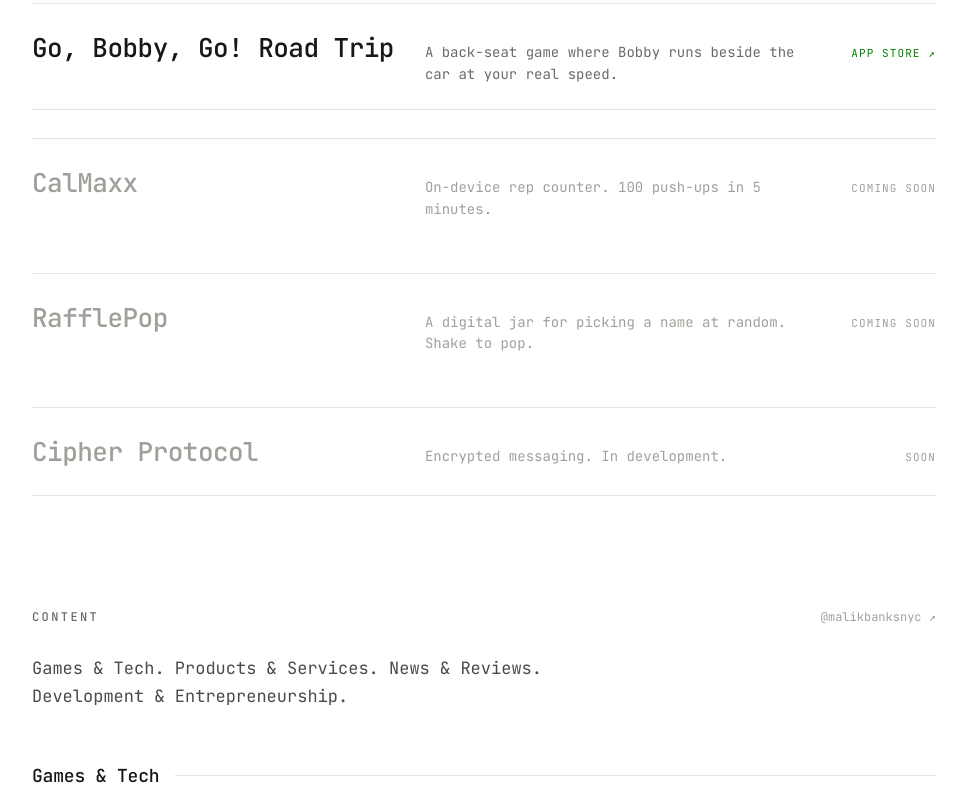
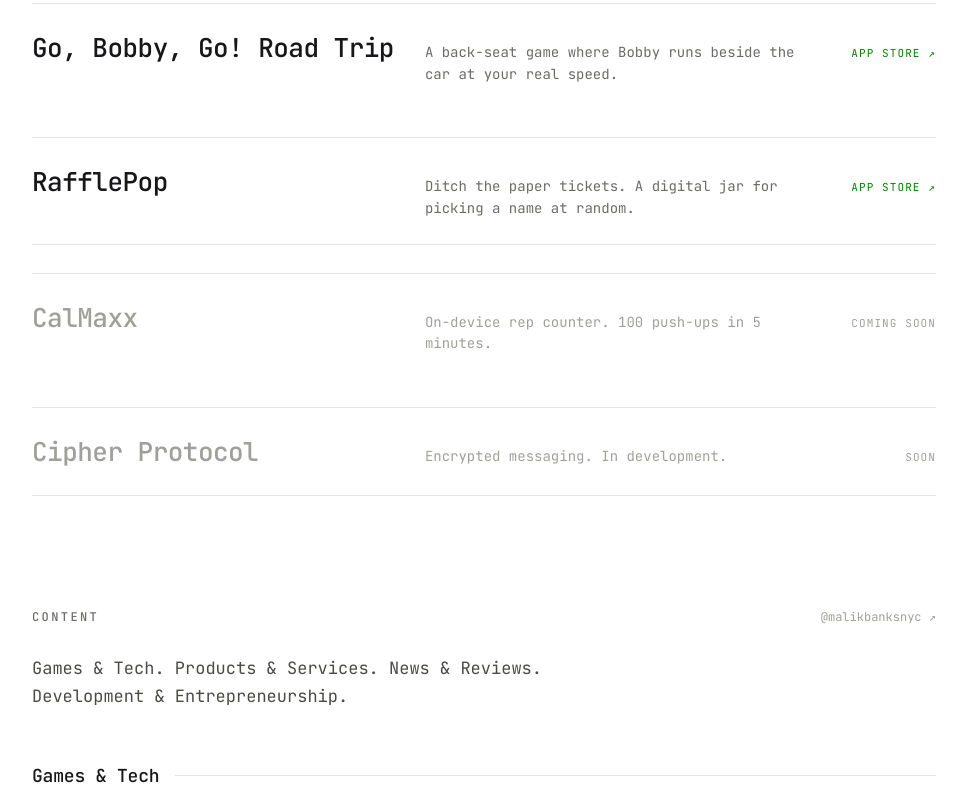
Before and after one commit to zerobleek/malikbanksnyc.com, a plain HTML site: page index.html in a window 1280 px wide. Shown: the part 1171-1974 px from the top of the page, without its empty margins (156-1123 px from the left). Drawn offline with Linux system fonts and the light colour scheme.

Commit message:
Mark RafflePop as live — now on the App Store (#21)
RafflePop (Random Name Picker) launched on App Store
(id6833320712). Moved from "Coming Soon" to live row, placed above
CalMaxx. Description tightened to match bleekvision.com: "Ditch the
paper tickets. A digital jar for picking a name at random."


Claude-Session: https://claude.ai/code/session_01E3E8VVDWm4VJvK7eUi57bY

Co-authored-by: Claude <noreply@anthropic.com>

```diff
--- a/index.html
+++ b/index.html
@@ -759,14 +759,14 @@
                 <span class="app-desc">A back-seat game where Bobby runs beside the car at your real speed.</span>
                 <span class="app-cta">App Store ↗</span>
             </a>
+            <a href="https://apps.apple.com/us/app/rafflepop-random-name-picker/id6833320712" target="_blank" rel="noopener" class="app-row" data-glitch-parent>
+                <span class="app-name" data-glitch>RafflePop</span>
+                <span class="app-desc">Ditch the paper tickets. A digital jar for picking a name at random.</span>
+                <span class="app-cta">App Store ↗</span>
+            </a>
             <div class="app-row soon">
                 <span class="app-name">CalMaxx</span>
                 <span class="app-desc">On-device rep counter. 100 push-ups in 5 minutes.</span>
-                <span class="app-cta">Coming Soon</span>
-            </div>
-            <div class="app-row soon">
-                <span class="app-name">RafflePop</span>
-                <span class="app-desc">A digital jar for picking a name at random. Shake to pop.</span>
                 <span class="app-cta">Coming Soon</span>
             </div>
             <div class="app-row soon">
```
